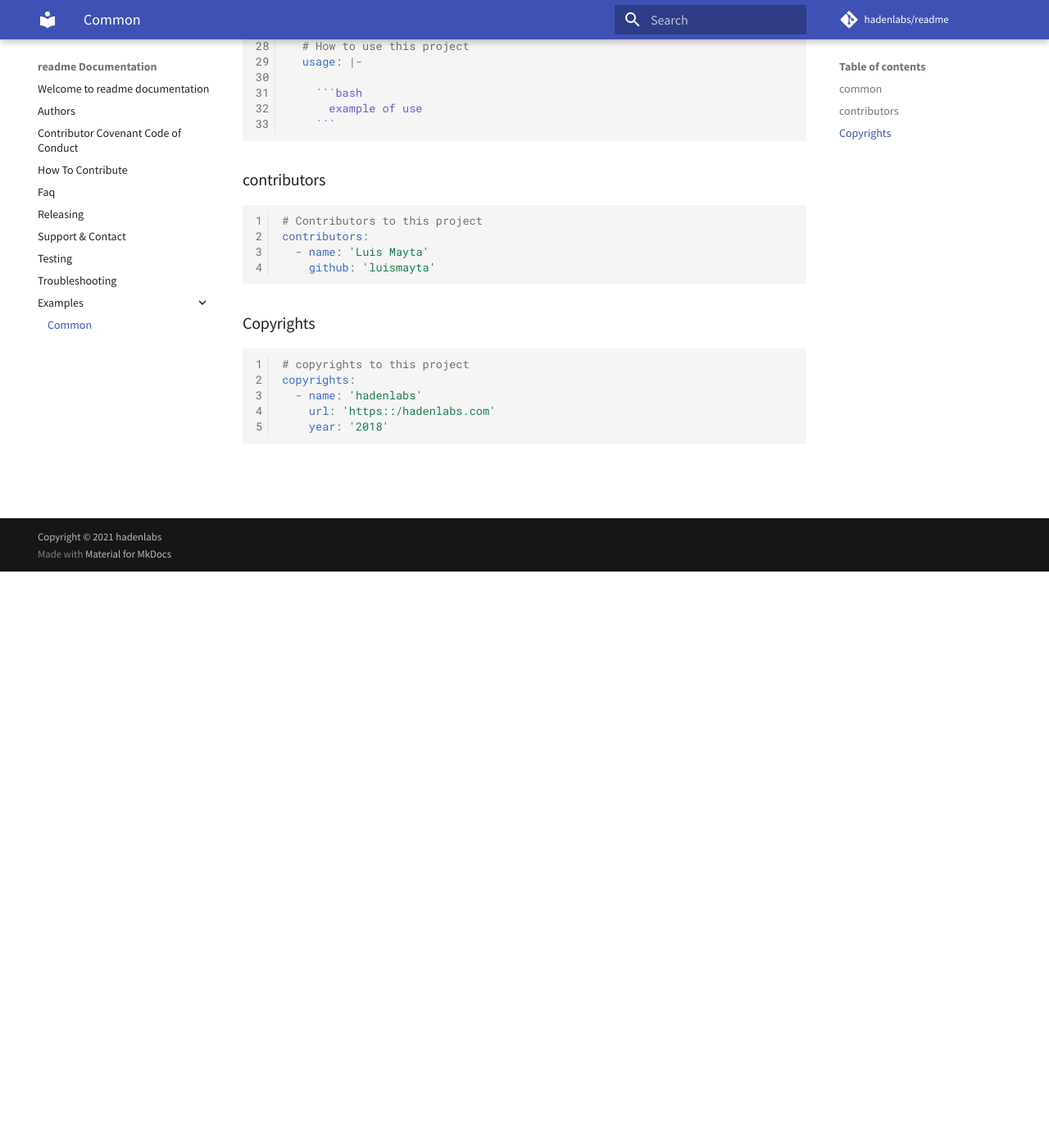
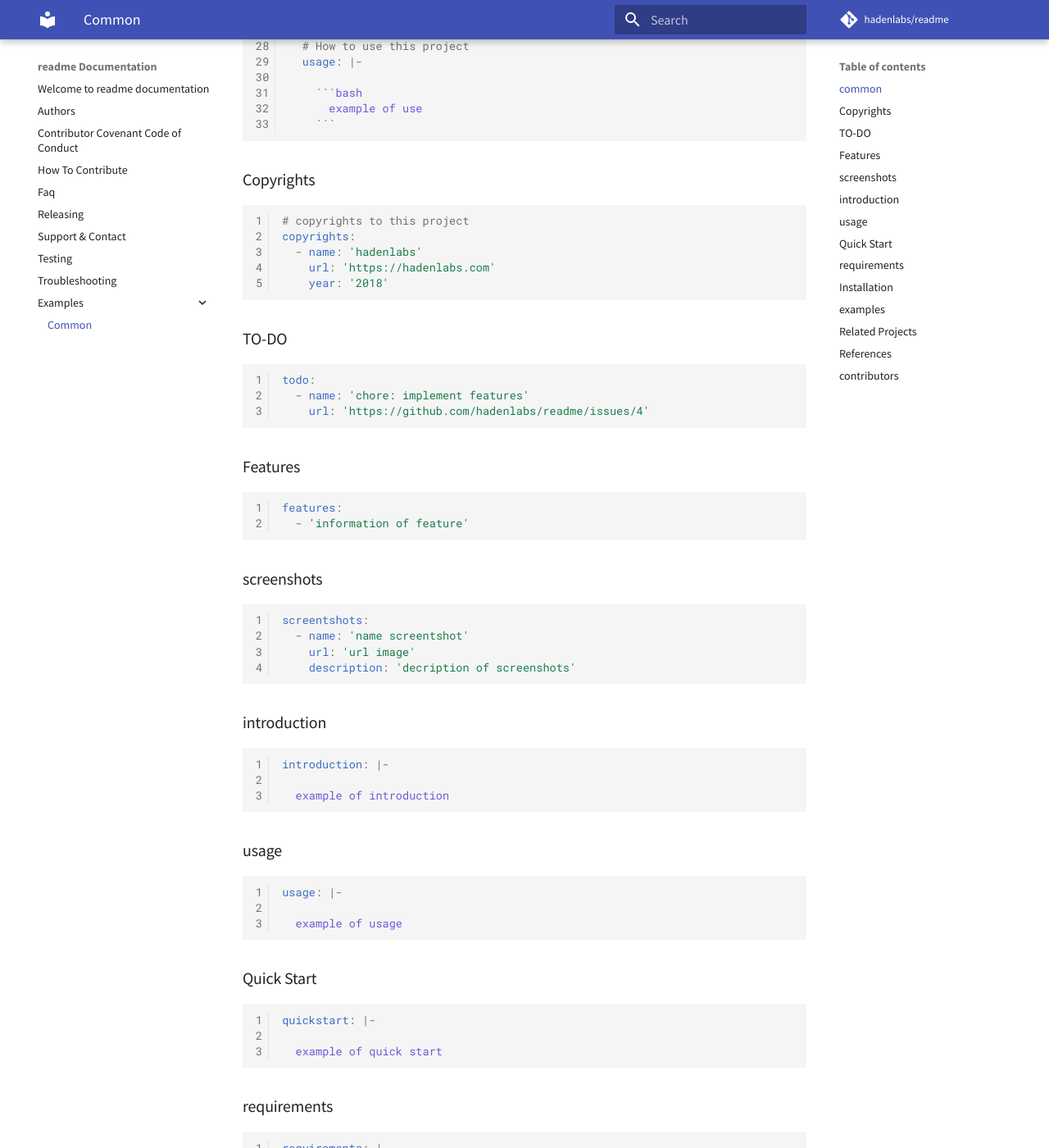
Before and after one commit to hadenlabs/readme, an MkDocs documentation site: the page built from docs/examples/common.md, in a window 1280 px wide and 1400 px high, scrolled down 703 px. Shown: the whole window at 82% size. Built offline with MkDocs 1.6.1 and Material for MkDocs 9.7.7, drawn with Linux system fonts in a browser that asks for light colours; comment, search, counter and statistics services are not loaded; some of the changed text lies outside the part shown.

Commit message:
sample: implement documentation project (#13)

`````diff
--- a/docs/examples/common.md
+++ b/docs/examples/common.md
@@ -38,6 +38,117 @@
 
 ````
 
+### Copyrights
+
+```yaml
+# copyrights to this project
+copyrights:
+  - name: 'hadenlabs'
+    url: 'https://hadenlabs.com'
+    year: '2018'
+```
+
+### TO-DO
+
+```yaml
+todo:
+  - name: 'chore: implement features'
+    url: 'https://github.com/hadenlabs/readme/issues/4'
+```
+
+### Features
+
+```yaml
+
+features:
+  - 'information of feature'
+```
+
+### screenshots
+
+```yaml
+
+screentshots:
+  - name: 'name screentshot'
+    url: 'url image'
+    description: 'decription of screenshots'
+```
+
+### introduction
+
+```yaml
+introduction: |-
+
+  example of introduction
+
+
+```
+
+### usage
+
+```yaml
+usage: |-
+
+  example of usage
+
+
+```
+
+### Quick Start
+
+```yaml
+quickstart: |-
+
+  example of quick start
+
+
+```
+
+### requirements
+
+```yaml
+requirements: |-
+
+  This is a list of requirements that need to be installed previously to enjoy all the goodies of this configuration:
+
+  * [gomplate](https://github.com/hairyhenderson/gomplate)
+
+```
+
+### Installation
+
+```yaml
+
+installation:
+  - 'path of file'
+```
+
+### examples
+
+```yaml
+
+examples:
+  - 'path of file'
+```
+
+### Related Projects
+
+```yaml
+related:
+  - name: 'name project related'
+    url: 'project related'
+    description: 'description of project related'
+```
+
+### References
+
+```yaml
+references:
+  - name: 'name project references'
+    url: 'project references'
+    description: 'description of project references'
+```
+
 ### contributors
 
 ```yaml
@@ -46,13 +157,3 @@ contributors:
   - name: 'Luis Mayta'
     github: 'luismayta'
 ```
-
-### Copyrights
-
-```yaml
-# copyrights to this project
-copyrights:
-  - name: 'hadenlabs'
-    url: 'https::/hadenlabs.com'
-    year: '2018'
-```
`````
